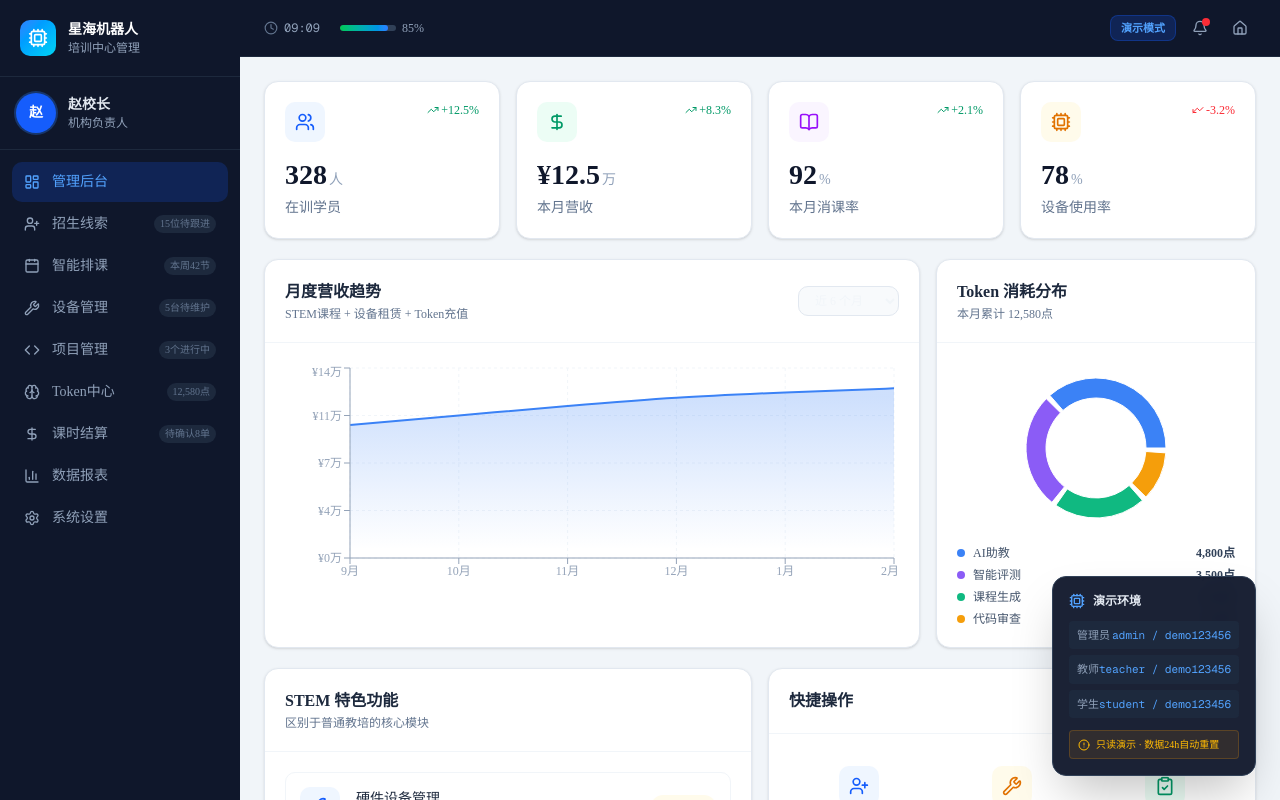
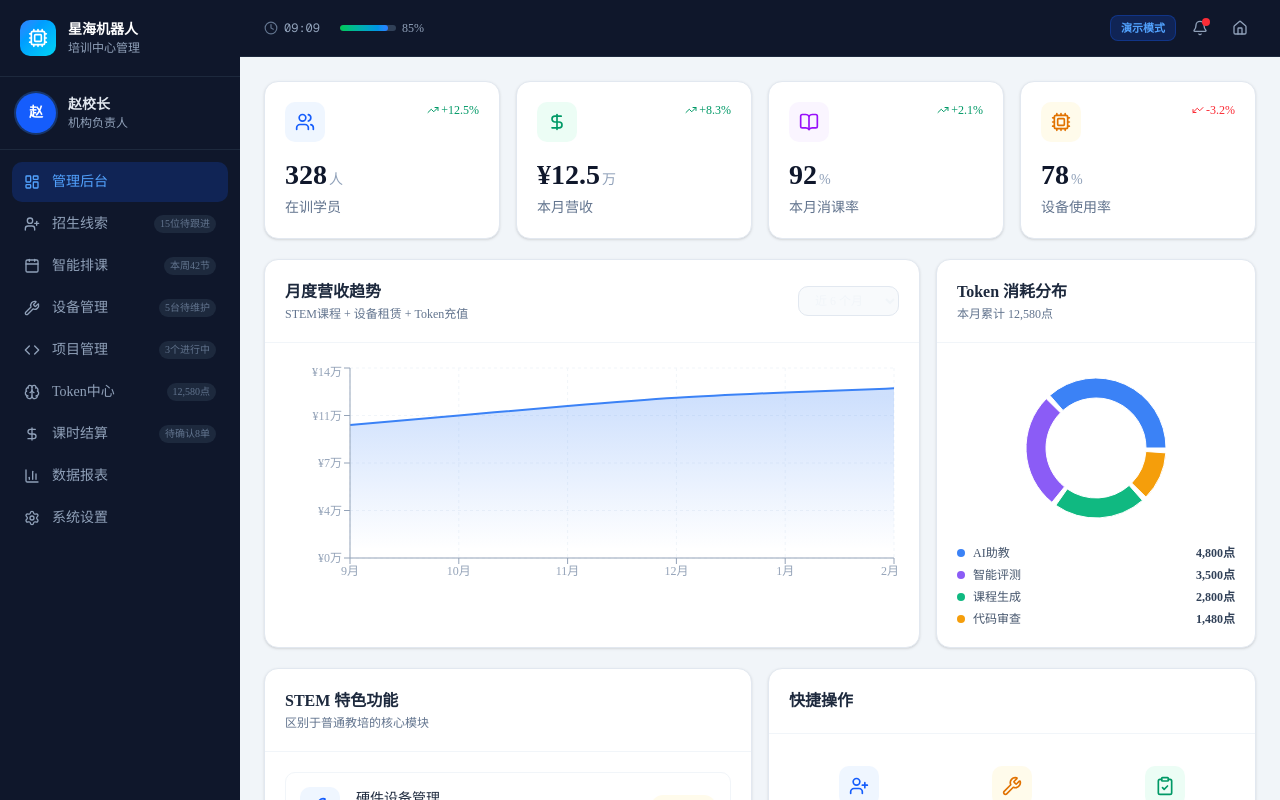
Before and after one commit to MatuX-ai/OpenEduInst, a Next.js app in the folder marketing-site/: page /demo/training-static in a window 1280 px wide. Shown: the top 800 px of the page. Built offline with nearby package versions, Linux system fonts and the light colour scheme.

Commit message:
refactor: 移除4个页面的FloatingInfo浮动面板，系统设置页已有演示账号信息

```diff
--- a/marketing-site/app/demo/bureau-static/page.tsx
+++ b/marketing-site/app/demo/bureau-static/page.tsx
@@ -4,7 +4,6 @@ import { useState, useEffect } from "react";
 import LoadingScreen from "./_loading";
 import Sidebar from "./_sidebar";
 import HeaderBar from "./_header";
-import FloatingInfo from "./_floating-info";
 import DashboardKpi from "./sections/dashboard-kpi";
 import CoverageReport from "./sections/coverage-report";
 import FeatureCards from "./sections/feature-cards";
@@ -75,8 +74,6 @@ export default function DemoBureauStatic() {
         <main className="flex-1 p-6 overflow-y-auto space-y-6">
           {renderSection(activeMenu)}
         </main>
-
-        <FloatingInfo />
       </div>
     </div>
   );
--- a/marketing-site/app/demo/k12-static/page.tsx
+++ b/marketing-site/app/demo/k12-static/page.tsx
@@ -4,7 +4,6 @@ import { useState, useEffect } from "react";
 import LoadingScreen from "./_loading";
 import Sidebar from "./_sidebar";
 import HeaderBar from "./_header";
-import FloatingInfo from "./_floating-info";
 import DashboardKpi from "./sections/dashboard-kpi";
 import ReportsCharts from "./sections/reports-charts";
 import FeatureModules from "./sections/feature-modules";
@@ -73,8 +72,6 @@ export default function DemoK12Static() {
         <main className="flex-1 p-6 overflow-y-auto space-y-5">
           {renderSection(activeMenu)}
         </main>
-
-        <FloatingInfo />
       </div>
     </div>
   );
--- a/marketing-site/app/demo/training-static/page.tsx
+++ b/marketing-site/app/demo/training-static/page.tsx
@@ -4,7 +4,6 @@ import { useState, useEffect } from "react";
 import Loading from "./_loading";
 import Sidebar from "./_sidebar";
 import HeaderBar from "./_header";
-import FloatingInfo from "./_floating-info";
 import DashboardKpi from "./sections/dashboard-kpi";
 import RevenueTokens from "./sections/revenue-tokens";
 import FeatureActions from "./sections/feature-actions";
@@ -61,7 +60,6 @@ export default function DemoTrainingStatic() {
         <main className="flex-1 p-6 overflow-y-auto space-y-4">
           {renderSection(activeMenu)}
         </main>
-        <FloatingInfo />
       </div>
     </div>
   );
--- a/marketing-site/app/demo/vocational-static/page.tsx
+++ b/marketing-site/app/demo/vocational-static/page.tsx
@@ -4,7 +4,6 @@ import { useState, useEffect } from "react";
 import Loading from "./_loading";
 import Sidebar from "./_sidebar";
 import HeaderBar from "./_header";
-import FloatingInfo from "./_floating-info";
 import DashboardKpi from "./sections/dashboard-kpi";
 import AnalyticsCharts from "./sections/analytics-charts";
 import FeatureCards from "./sections/feature-cards";
@@ -65,7 +64,6 @@ export default function DemoVocationalStatic() {
         <main className="flex-1 p-6 overflow-y-auto space-y-6">
           {renderSection(activeMenu)}
         </main>
-        <FloatingInfo />
       </div>
     </div>
   );
```
